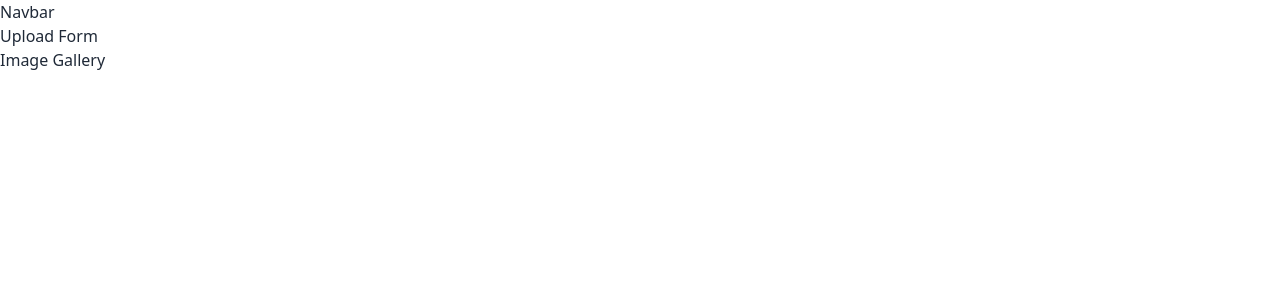
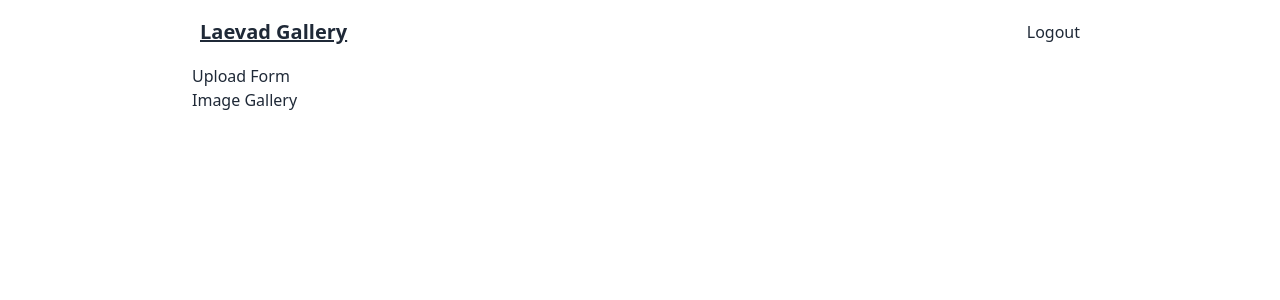
Before and after one commit to laevad/laevad-gallery, a React (Vite) app: page / in a window 1280 px wide. Shown: the top 300 px of the page. Built offline with nearby package versions, Linux system fonts and the light colour scheme.

Commit message:
design the navbar

```diff
--- a/src/components/Navbar.tsx
+++ b/src/components/Navbar.tsx
@@ -2,7 +2,14 @@ export const Navbar = () => {
 	return (
 		<>
 			<div>
-				<h1>Navbar</h1>
+				<div className="navbar bg-base-100 justify-between">
+					<a className="font-bold normal-case text-xl underline">
+						Laevad Gallery
+					</a>
+					<button>
+						Logout
+					</button>
+				</div>
 			</div>
 		</>
 	)
--- a/src/pages/Home.tsx
+++ b/src/pages/Home.tsx
@@ -5,7 +5,7 @@ import {ImageGallery} from "../components/ImageGallery.tsx";
 export const Home = () => {
 	return (
 		<>
-		<div>
+		<div className={"max-w-4xl mx-auto"}>
 			<Navbar/>
 			<UploadForm/>
 			<ImageGallery/>
```
